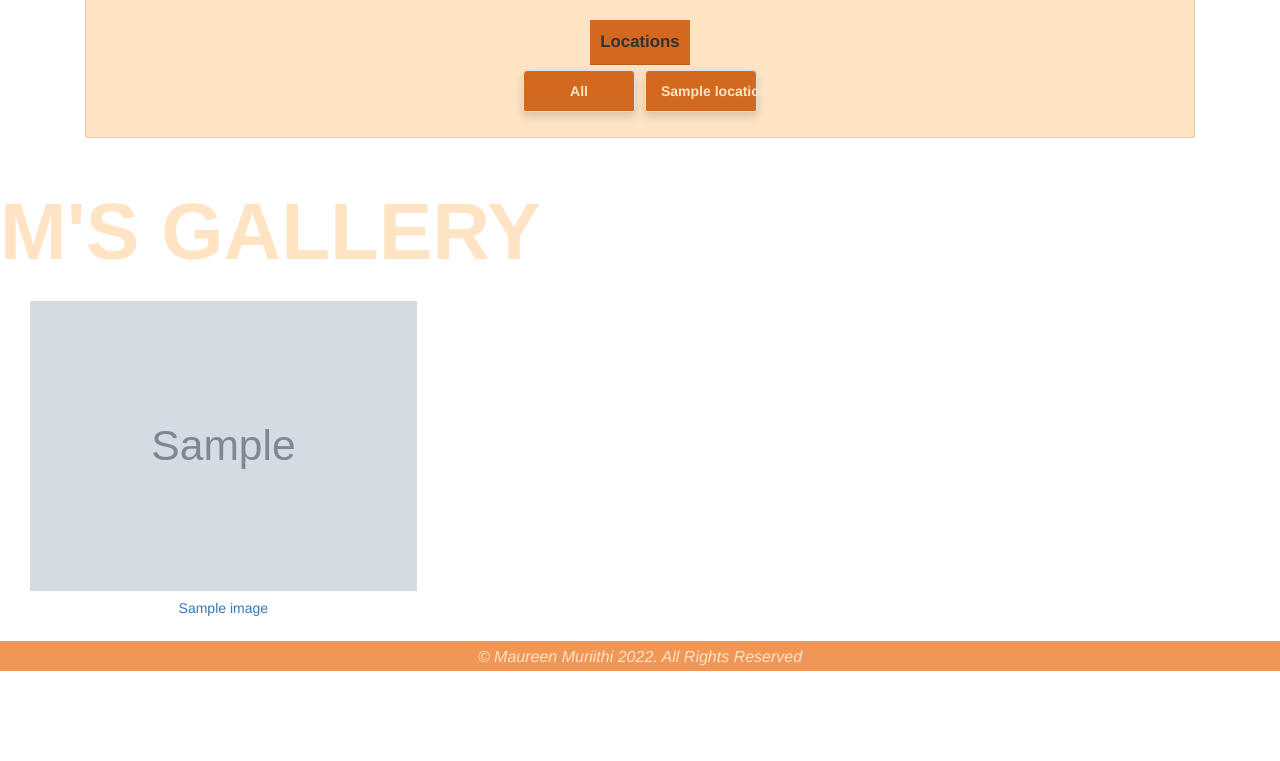
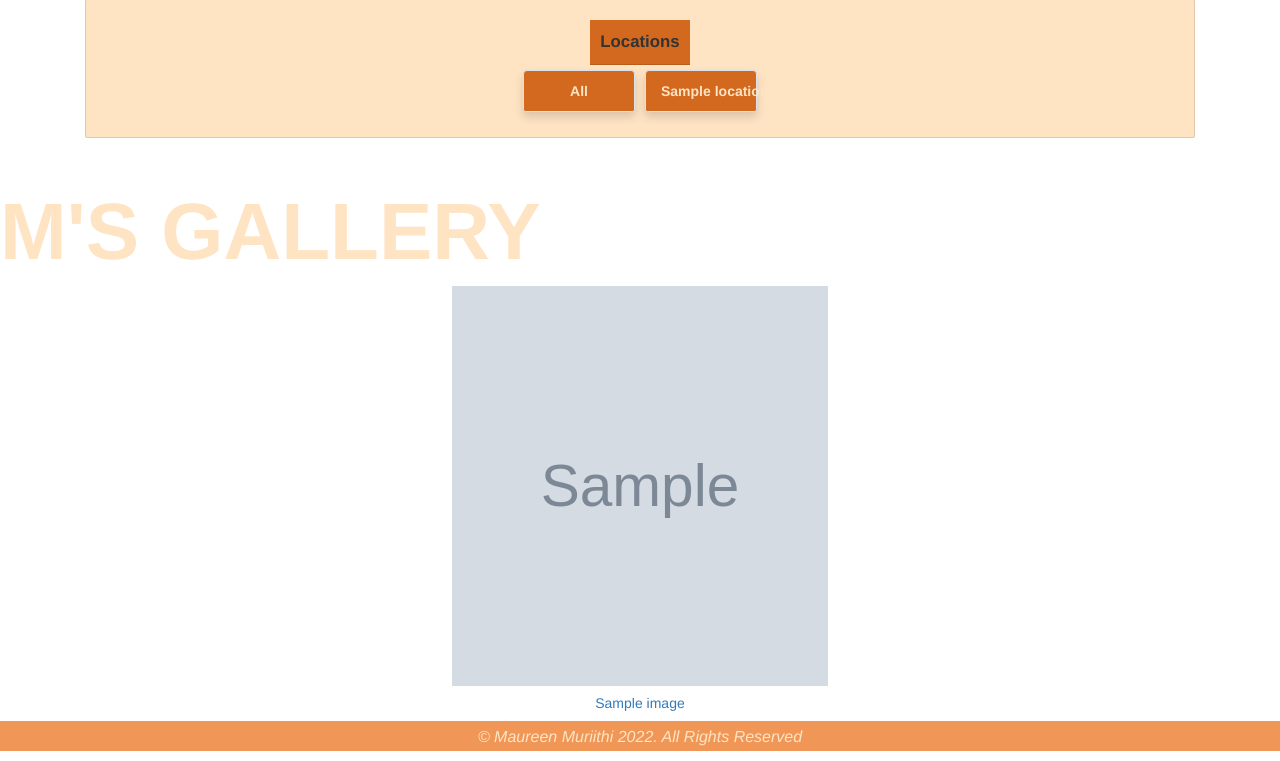
Before and after one commit to maureen-muriithi/M-s-Photohub, a Django app: template photos/templates/display_images.html in a window 1280 px wide. Shown: the part 282-1043 px from the top of the page. Before the commit the page ends 953 px from the top, so only its background shows below. Run offline with Django 3.2, Linux system fonts and the light colour scheme; the template is opened without the code that fills it: most values are stand-ins (such as "Sample title", 1, 10 or a date in 2020); grey boxes marked "Sample" are stand-in pictures; some libraries are stand-ins or nearby versions.

Commit message:
Add images and styling

```diff
--- a/photos/templates/display_images.html
+++ b/photos/templates/display_images.html
@@ -164,7 +164,7 @@
 		<div>
 			<div id="overlay" class="row">
 
-				<div class="intro">
+				<div class="intro text-center" >
 					<h1 id="welcome_text"> <strong>M'S GALLERY </strong></h1>
 				</div>
 			</div>
@@ -172,11 +172,12 @@
 	</div>
 
 	<div class="container-fluid" id="content">
-		<div class="row p-4">
+		<div class="container-fluid d-flex flex-wrap flex-sm-wrap justify-content-around mx-auto"
+			data-masonry='{ "itemSelector": ".picture", columnWidth: 6, fitWidth: true}'>
 			{% for img in images%}
 			<div class = "col-md-4" data-toggle ="modal" data-target="#showPictureModal{{img.id}}">
 				<a href="{{img.id}}" data-toggle="modal" data-target="{{img.id}}">
-					<img src="{{img.photo.url}}" class="img-responsive" alt="{{img.name}}" style="width:100%;width:100%">
+					<img src="{{img.photo.url}}" class="img-responsive" alt="{{img.name}}" style="width: 400px; height:400px">
 					<h5 class="text-center">{{img.name}}</h5>
 				</a>
 				<div class="modal fade" id="showPictureModal{{img.id}}" role="dialog" aria-labelledby="exampleModalCenterTitle" aria-hidden="true">>
--- a/static/css/basephotos.css
+++ b/static/css/basephotos.css
@@ -49,3 +49,16 @@ h1{
     text-align: center;
     align-items: center;
   }
+
+  .column {
+    float: left;
+    width: 33.33%;
+    padding: 5px;
+  }
+
+  /* Clear floats after image containers
+  .row::after {
+    content: "";
+    clear: both;
+    display: table;
+  } */
```
Also changed, not shown: media/images/funny6.jpg (added), media/images/pet6.jpeg (added).
